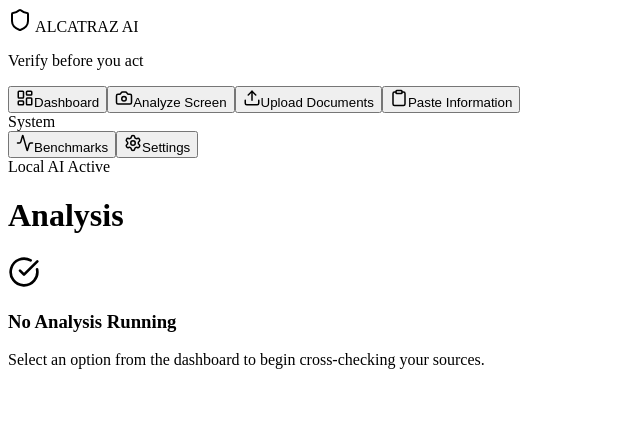
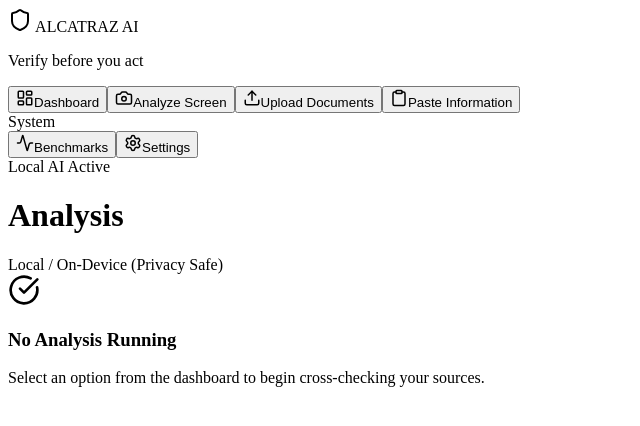
Before and after one commit to aryannlodha/alcatraz-ai, a React (Vite) app in the folder apps/desktop/: page / in a window 1280 px wide. Both pictures are taken after a click on the button "Analyze Screen". Shown: the top 426 px of the page, without its empty margins (0-640 px from the left). Built offline with nearby package versions, Linux system fonts and the light colour scheme.

Commit message:
feat: Phase 9 and 10 - Complete Privacy Settings and Final Polish

```diff
--- a/apps/desktop/src/App.tsx
+++ b/apps/desktop/src/App.tsx
@@ -16,12 +16,12 @@ export default function App() {
   const renderContent = () => {
     switch (activeTab) {
       case 'dashboard': return <DashboardPage onNavigate={setActiveTab} />;
-      case 'analyze': return <AnalyzeScreen scenario="blank" />;
+      case 'analyze': return <AnalyzeScreen scenario="blank" isCloud={isCloud} />;
+      case 'demo1': return <AnalyzeScreen scenario="demo1" isCloud={isCloud} />;
+      case 'demo2': return <AnalyzeScreen scenario="demo2" isCloud={isCloud} />;
+      case 'demo3': return <AnalyzeScreen scenario="demo3" isCloud={isCloud} />;
       case 'upload': return <UploadScreen onAnalyze={() => setActiveTab('analyze')} />;
       case 'paste': return <PasteScreen onAnalyze={() => setActiveTab('analyze')} />;
-      case 'demo1': return <AnalyzeScreen scenario="demo1" />;
-      case 'demo2': return <AnalyzeScreen scenario="demo2" />;
-      case 'demo3': return <AnalyzeScreen scenario="demo3" />;
       case 'settings': return <SettingsPage isCloud={isCloud} setIsCloud={setIsCloud} />;
       case 'benchmarks': return (
         <div className="p-8 max-w-5xl mx-auto"><h1 className="text-2xl font-bold mb-6">Benchmarks</h1>
--- a/apps/desktop/src/pages/AnalyzeScreen.tsx
+++ b/apps/desktop/src/pages/AnalyzeScreen.tsx
@@ -8,7 +8,7 @@ import { CheckCircle } from 'lucide-react';
 // @ts-ignore
 import { demo1ApplicationFacts, demo2PaymentFacts, demo3PhishingFacts } from '../../../../demo/synthetic_data.ts';
 
-export function AnalyzeScreen({ scenario }: { scenario: string }) {
+export function AnalyzeScreen({ scenario, isCloud }: { scenario: string, isCloud: boolean }) {
   const [state, setState] = useState<AnalysisState>('idle');
   const [facts, setFacts] = useState<Fact[]>([]);
   const [findings, setFindings] = useState<Finding[]>([]);
@@ -49,7 +49,12 @@ export function AnalyzeScreen({ scenario }: { scenario: string }) {
   return (
     <div className="p-8 max-w-4xl mx-auto animate-in fade-in duration-300">
       <div className="flex items-center justify-between mb-6">
-        <h1 className="text-2xl font-bold text-gray-900">Analysis</h1>
+        <div className="flex items-center gap-4">
+          <h1 className="text-2xl font-bold text-gray-900">Analysis</h1>
+          <span className={`px-3 py-1 text-xs font-bold uppercase tracking-wider rounded-full ${isCloud ? 'bg-orange-100 text-orange-700' : 'bg-green-100 text-green-700'}`}>
+            {isCloud ? 'Cloud Processing' : 'Local / On-Device (Privacy Safe)'}
+          </span>
+        </div>
         {scenario !== 'blank' && (
           <span className="px-3 py-1 bg-purple-100 text-purple-700 text-xs font-bold uppercase tracking-wider rounded-full">
             Synthetic Demo Data
```
